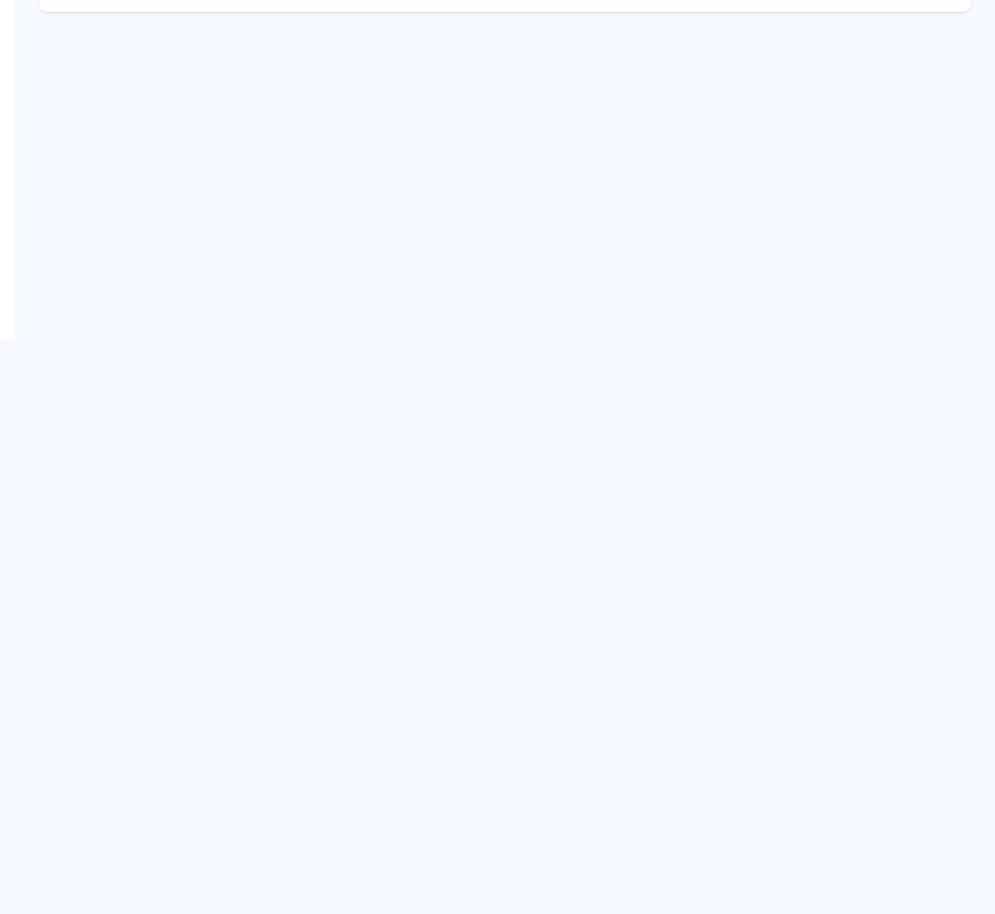
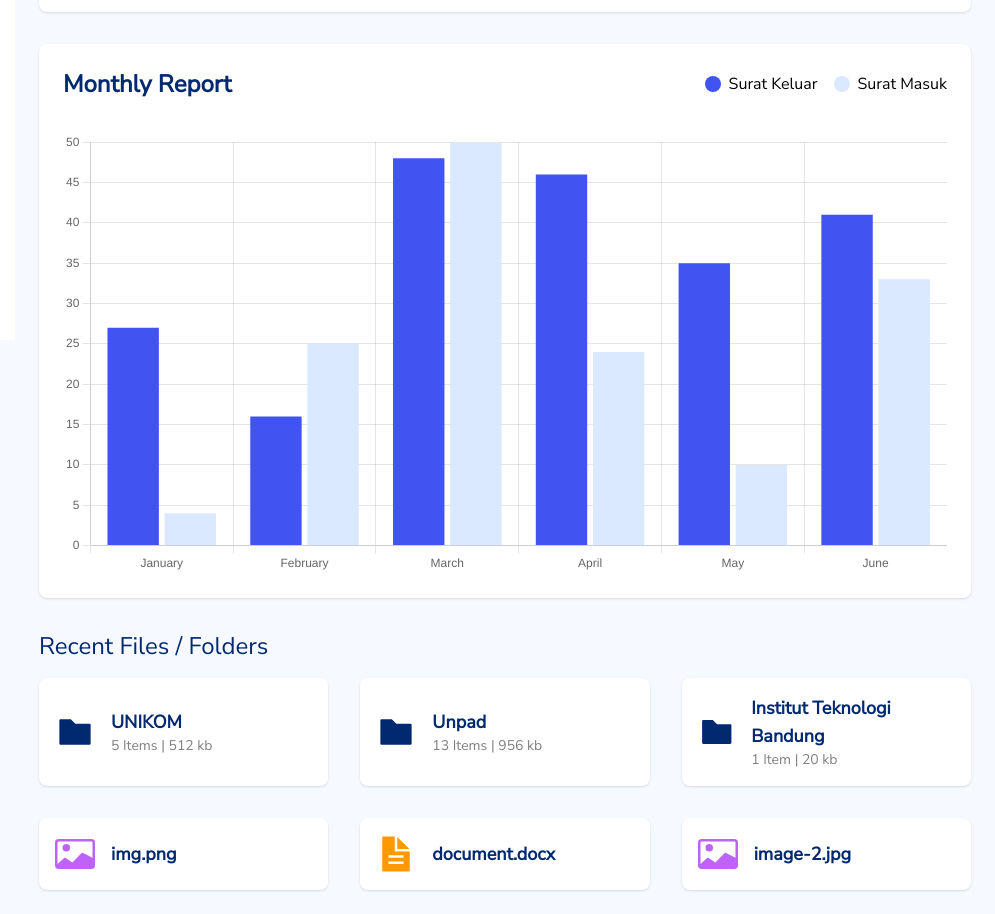
Before and after one commit to darrellrahan/cloudme, a Next.js app: page / in a window 1280 px wide. Shown: the part 460-1374 px from the top of the page, without its empty margins (285-1280 px from the left). Before the commit the page ends 800 px from the top, so only its background shows below. Built offline with nearby package versions, Linux system fonts and the light colour scheme.

Commit message:
finish dashboard layout

```diff
--- a/app/components/Dashboard.tsx
+++ b/app/components/Dashboard.tsx
@@ -1,43 +1,17 @@
 import React from "react";
-import { AiFillFolder } from "react-icons/ai";
-import { BsThreeDotsVertical } from "react-icons/bs";
-import { quickAccess } from "../dry";
+import Title from "./Title";
+import QuickAccess from "./QuickAccess";
+import MonthlyReport from "./MonthlyReport";
+import RecentFiles from "./RecentFiles";
 
 function Dashboard() {
   return (
     <section id="dashboard">
-      <h1 className="text-[#012970] text-2xl font-medium mb-4">Dashboard</h1>
-      <hr className="w-full border border-black border-opacity-10 mb-8" />
-      <div className="bg-white shadow rounded-lg p-6">
-        <h3 className="text-[#012970] text-2xl font-semibold mb-4">
-          Quick Access
-        </h3>
-        <div className="grid grid-cols-5 gap-8">
-          {quickAccess.map((data) => (
-            <div key={data.folderName}>
-              <div className="rounded-t-2xl bg-white shadow p-4">
-                <div className="flex justify-between items-center mb-4">
-                  <AiFillFolder color="#012970" fontSize="2.5rem" />
-                  <button>
-                    <BsThreeDotsVertical color="#012970" />
-                  </button>
-                </div>
-                <p
-                  className="text-[#012970] font-semibold text-lg truncate"
-                  title={data.folderName}
-                >
-                  {data.folderName}
-                </p>
-              </div>
-              <div className="rounded-b-2xl bg-[#012970] shadow p-4 flex justify-between text-white text-sm">
-                <p>
-                  {data.numOfFiles} File{data.numOfFiles !== 1 && "s"}
-                </p>
-                <p>{data.size} Mb</p>
-              </div>
-            </div>
-          ))}
-        </div>
+      <div className="space-y-8">
+        <Title page="Dashboard" />
+        <QuickAccess />
+        <MonthlyReport />
+        <RecentFiles />
       </div>
     </section>
   );
--- /dev/null
+++ b/app/components/MonthlyReport.tsx
@@ -0,0 +1,56 @@
+"use client";
+
+import React from "react";
+import { Bar } from "react-chartjs-2";
+import { CategoryScale } from "chart.js";
+import Chart from "chart.js/auto";
+import { faker } from "@faker-js/faker";
+
+function MonthlyReport() {
+  Chart.register(CategoryScale);
+
+  const labels = ["January", "February", "March", "April", "May", "June"];
+
+  return (
+    <div className="bg-white shadow rounded-lg p-6">
+      <div className="flex justify-between items-center mb-8">
+        <h3 className="text-[#012970] text-2xl font-semibold">
+          Monthly Report
+        </h3>
+        <div className="flex items-center gap-4">
+          <div className="flex items-center gap-2">
+            <span className="w-4 h-4 rounded-full bg-[#4154F1]"></span>
+            <span>Surat Keluar</span>
+          </div>
+          <div className="flex items-center gap-2">
+            <span className="w-4 h-4 rounded-full bg-[#DAE9FF]"></span>
+            <span>Surat Masuk</span>
+          </div>
+        </div>
+      </div>
+      <Bar
+        options={{
+          responsive: true,
+          plugins: { legend: { display: false } },
+        }}
+        data={{
+          labels,
+          datasets: [
+            {
+              label: "Surat Keluar",
+              data: labels.map(() => faker.number.int({ min: 1, max: 50 })),
+              backgroundColor: "#4154F1",
+            },
+            {
+              label: "Surat Masuk",
+              data: labels.map(() => faker.number.int({ min: 1, max: 50 })),
+              backgroundColor: "#DAE9FF",
+            },
+          ],
+        }}
+      />
+    </div>
+  );
+}
+
+export default MonthlyReport;
--- /dev/null
+++ b/app/components/QuickAccess.tsx
@@ -0,0 +1,42 @@
+import React from "react";
+import { AiFillFolder } from "react-icons/ai";
+import { BsThreeDotsVertical } from "react-icons/bs";
+import { quickAccess } from "../dry";
+
+function QuickAccess() {
+  return (
+    <div className="bg-white shadow rounded-lg p-6">
+      <h3 className="text-[#012970] text-2xl font-semibold mb-4">
+        Quick Access
+      </h3>
+      <div className="grid grid-cols-5 gap-8">
+        {quickAccess.map((data) => (
+          <div key={data.folderName}>
+            <div className="rounded-t-2xl bg-white shadow p-4">
+              <div className="flex justify-between items-center mb-4">
+                <AiFillFolder color="#012970" fontSize="2.5rem" />
+                <button>
+                  <BsThreeDotsVertical color="#012970" />
+                </button>
+              </div>
+              <p
+                className="text-[#012970] font-semibold text-lg truncate"
+                title={data.folderName}
+              >
+                {data.folderName}
+              </p>
+            </div>
+            <div className="rounded-b-2xl bg-[#012970] shadow p-4 flex justify-between text-white text-sm">
+              <p>
+                {data.numOfFiles} File{data.numOfFiles !== 1 && "s"}
+              </p>
+              <p>{data.size} Mb</p>
+            </div>
+          </div>
+        ))}
+      </div>
+    </div>
+  );
+}
+
+export default QuickAccess;
--- /dev/null
+++ b/app/components/RecentFiles.tsx
@@ -0,0 +1,36 @@
+import React from "react";
+import { AiFillFolder } from "react-icons/ai";
+import { recentFiles } from "../dry";
+
+function RecentFiles() {
+  return (
+    <div>
+      <h3 className="text-[#012970] text-2xl font-medium mb-4">
+        Recent Files / Folders
+      </h3>
+      <div className="grid grid-cols-3 gap-8">
+        {recentFiles.map((data) => (
+          <div
+            key={data.name}
+            className="bg-white shadow rounded-lg p-4 flex items-center gap-4"
+          >
+            <data.icon.type color={data.icon.color} fontSize="2.5rem" />
+            <div>
+              <p className="text-[#012970] font-semibold text-lg">
+                {data.name}
+              </p>
+              {data.details && (
+                <p className="text-black/50 text-sm">
+                  {data.details.items} Item{data.details.items !== 1 && "s"} |{" "}
+                  {data.details.size} kb
+                </p>
+              )}
+            </div>
+          </div>
+        ))}
+      </div>
+    </div>
+  );
+}
+
+export default RecentFiles;
--- /dev/null
+++ b/app/components/Title.tsx
@@ -0,0 +1,12 @@
+import React from "react";
+
+function Title({ page }: { page: string }) {
+  return (
+    <div>
+      <h1 className="text-[#012970] text-2xl font-medium mb-4">{page}</h1>
+      <hr className="w-full border border-black border-opacity-10" />
+    </div>
+  );
+}
+
+export default Title;
--- a/app/dry.ts
+++ b/app/dry.ts
@@ -1,5 +1,9 @@
 import { RxDashboard } from "react-icons/rx";
 import { HiOutlineTrash } from "react-icons/hi";
+import { AiFillFolder } from "react-icons/ai";
+import { IconType } from "react-icons";
+import { BsCardImage } from "react-icons/bs";
+import { IoDocumentTextSharp } from "react-icons/io5";
 
 export const sidebar: {
   isReactIcons: boolean;
@@ -70,3 +74,70 @@ export const quickAccess = [
     size: 17,
   },
 ];
+
+export const recentFiles: {
+  icon: {
+    type: IconType;
+    color: string;
+  };
+  name: string;
+  details?: {
+    items: number;
+    size: number;
+  };
+}[] = [
+  {
+    icon: {
+      type: AiFillFolder,
+      color: "#012970",
+    },
+    name: "UNIKOM",
+    details: {
+      items: 5,
+      size: 512,
+    },
+  },
+  {
+    icon: {
+      type: AiFillFolder,
+      color: "#012970",
+    },
+    name: "Unpad",
+    details: {
+      items: 13,
+      size: 956,
+    },
+  },
+  {
+    icon: {
+      type: AiFillFolder,
+      color: "#012970",
+    },
+    name: "Institut Teknologi Bandung",
+    details: {
+      items: 1,
+      size: 20,
+    },
+  },
+  {
+    icon: {
+      type: BsCardImage,
+      color: "#BE63F9",
+    },
+    name: "img.png",
+  },
+  {
+    icon: {
+      type: IoDocumentTextSharp,
+      color: "#FF9900",
+    },
+    name: "document.docx",
+  },
+  {
+    icon: {
+      type: BsCardImage,
+      color: "#BE63F9",
+    },
+    name: "image-2.jpg",
+  },
+];
--- a/package.json
+++ b/package.json
@@ -9,13 +9,16 @@
     "lint": "next lint"
   },
   "dependencies": {
+    "@faker-js/faker": "^8.0.2",
     "@types/node": "20.4.5",
     "@types/react": "18.2.16",
     "@types/react-dom": "18.2.7",
     "autoprefixer": "10.4.14",
+    "chart.js": "^4.3.2",
     "next": "13.4.12",
     "postcss": "8.4.27",
     "react": "18.2.0",
+    "react-chartjs-2": "^5.2.0",
     "react-dom": "18.2.0",
     "react-icons": "^4.10.1",
     "tailwindcss": "3.3.3",
```
Also changed, not shown: 1 other file (tests, documents, lock files or other folders).
